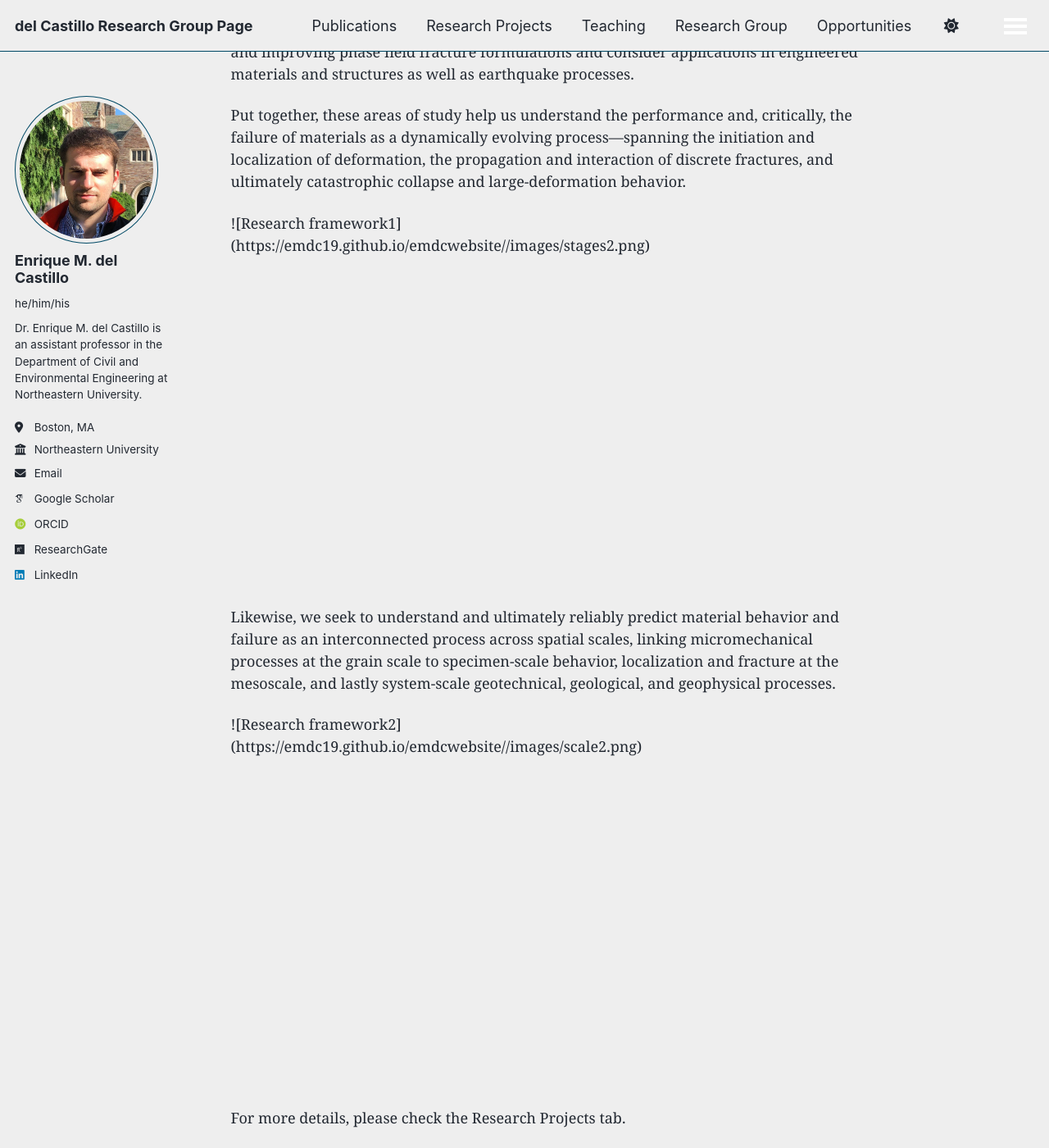
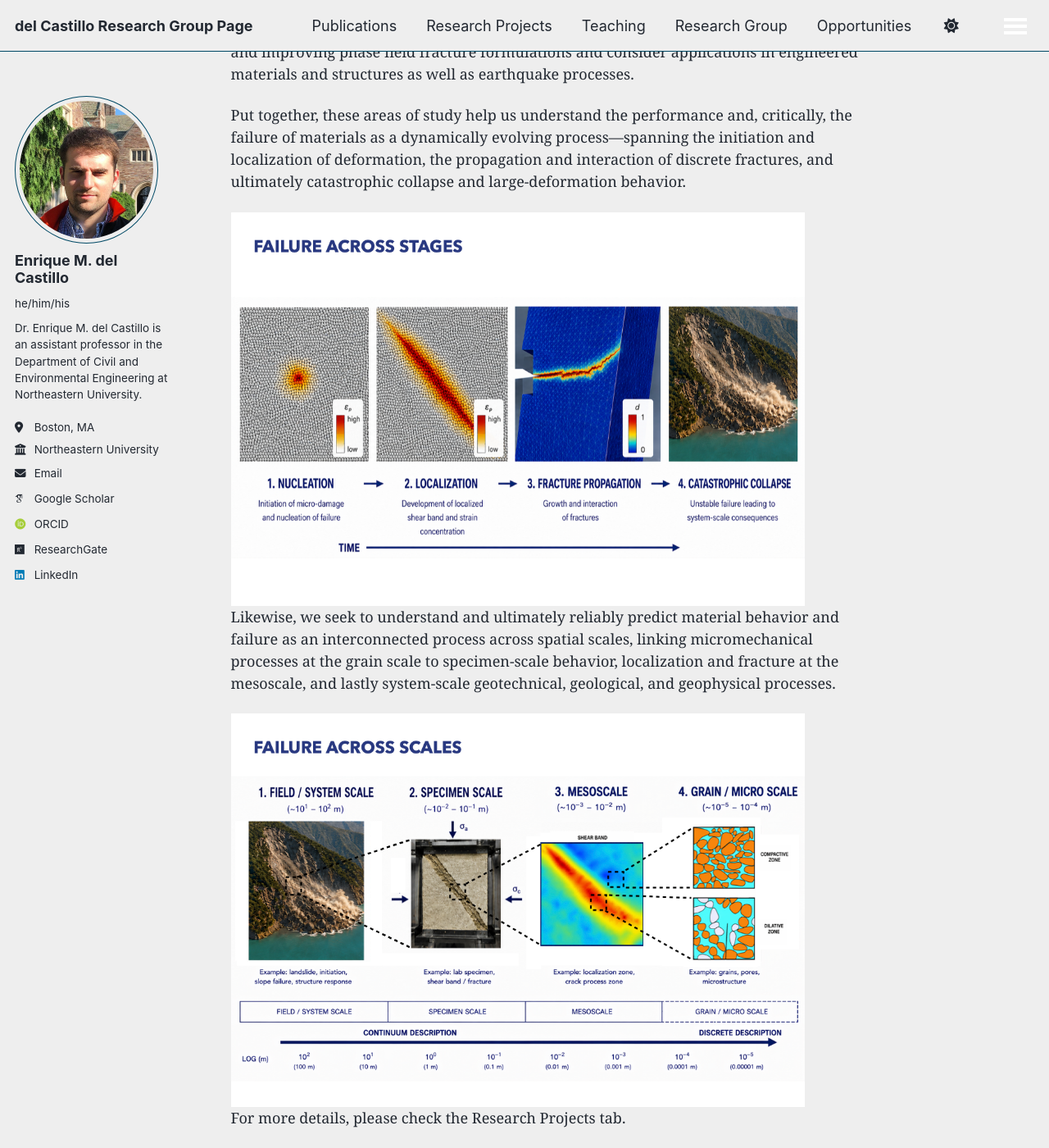
Before and after one commit to emdc19/emdcwebsite, a Jekyll site: the page built from _pages/about.md, in a window 1280 px wide and 1400 px high, scrolled down 2049 px. Shown: the whole window at 82% size. Built offline with Jekyll 4.4.1, drawn with Linux system fonts in a browser that asks for light colours; some web fonts are replaced; a script that is not in the unit is left out.

Commit message:
Update about.md

```diff
--- a/_pages/about.md
+++ b/_pages/about.md
@@ -46,13 +46,13 @@ We study dynamic fracture, with particular emphasis on crack initiation, propaga
 Put together, these areas of study help us understand the performance and, critically, the failure of materials as a dynamically evolving process—spanning the initiation and localization of deformation, the propagation and interaction of discrete fractures, and ultimately catastrophic collapse and large-deformation behavior.
 
 <div class="research-framework-crop">
-![Research framework1]({{ base_path }}/images/stages2.png)
+  <img src="{{ base_path }}/images/stages2.png" alt="Failure across stages diagram">
 </div>
 
 Likewise, we seek to understand and ultimately reliably predict material behavior and failure as an interconnected process across spatial scales, linking micromechanical processes at the grain scale to specimen-scale behavior, localization and fracture at the mesoscale, and lastly system-scale geotechnical, geological, and geophysical processes.
 
 <div class="research-framework-crop">
-![Research framework2]({{ base_path }}/images/scale2.png)
+  <img src="{{ base_path }}/images/scale2.png" alt="Failure across stages diagram">
 </div>
 
 For more details, please check the Research Projects tab.
```
